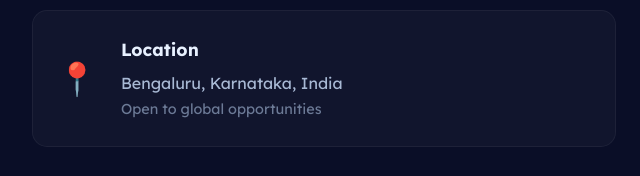
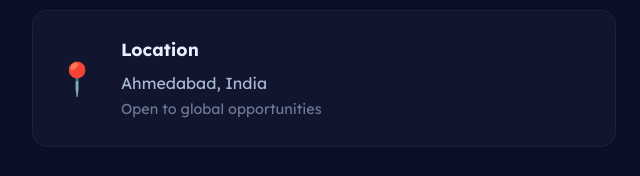
Before and after one commit to trushitpandya/tpandya-website, a plain HTML site: page index.html in a window 1280 px wide. Shown: the part 6074-6250 px from the top of the page, 0-640 px from the left. Drawn offline with Linux system fonts and the light colour scheme; animation ran at ten frames a second.

Commit message:
changing location

```diff
--- a/index.html
+++ b/index.html
@@ -1178,7 +1178,7 @@
                     <div class="contact-icon">📍</div>
                     <div class="contact-details">
                         <h4>Location</h4>
-                        <p style="color: var(--text-secondary); margin: 0;">Bengaluru, Karnataka, India</p>
+                        <p style="color: var(--text-secondary); margin: 0;">Ahmedabad, India</p>
                         <p style="color: var(--text-muted); margin: 0; font-size: 0.9rem;">Open to global opportunities</p>
                     </div>
                 </div>
```
